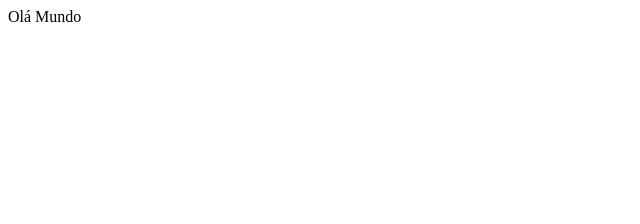
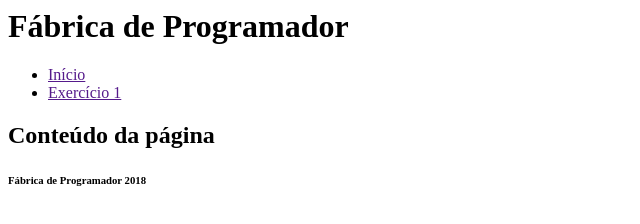
Before and after one commit to virmerson/modulo1, a plain HTML site: page index.html in a window 1280 px wide. Shown: the whole page, without its empty margins (0-640 px from the left). Drawn offline with Linux system fonts and the light colour scheme.

Commit message:
passo-2
Finalizando estrutura inicial do index.html

```diff
--- a/index.html
+++ b/index.html
@@ -1,8 +1,23 @@
 <html>
     <head>
+        <meta charset="utf-8">
         <title>Fábrica de Programador - Módulo 1</title>
     </head>
     <body>
-        Olá Mundo
+        <header>
+            <h1>Fábrica de Programador</h1>
+        </header>
+        <nav>
+            <ul>
+                <li><a href="">Início</a></li>
+                <li><a href="">Exercício 1</a></li>
+            </ul>
+        </nav>
+        <main>
+            <h2>Conteúdo da página</h2>
+        </main>
+        <footer>
+            <h6>Fábrica de Programador 2018</h6>
+        </footer>
     </body>
 </html>
```
